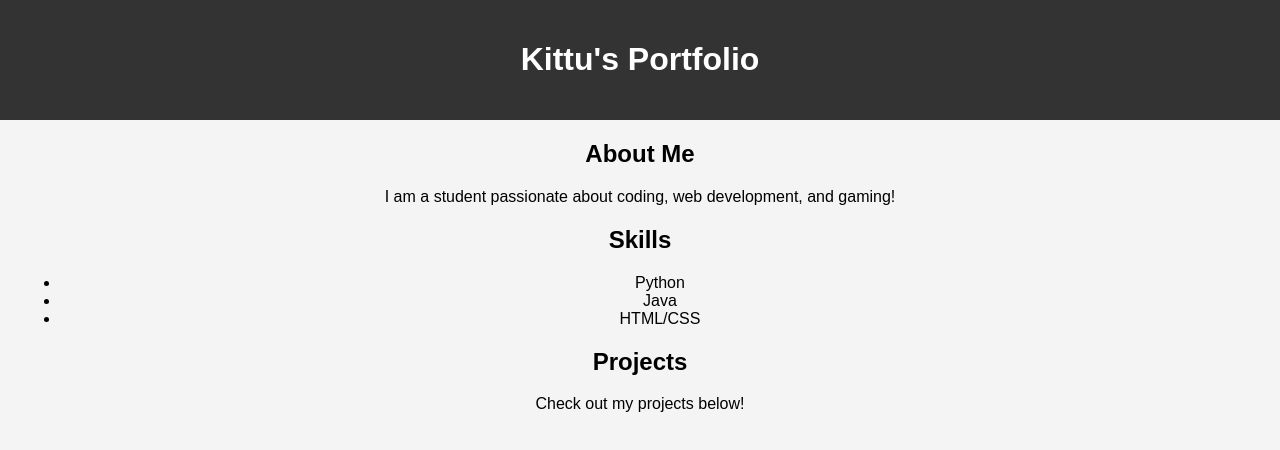
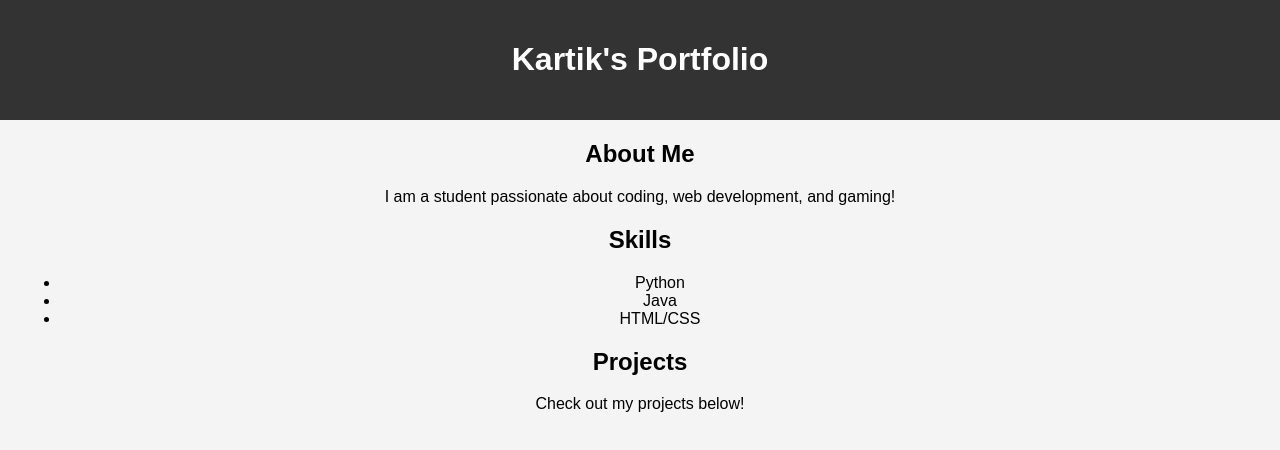
Before and after one commit to kaharkartik9/my-portfolio-, a plain HTML site: page index.html in a window 1280 px wide. Drawn offline with Linux system fonts and the light colour scheme.

Commit message:
Update index.html

```diff
--- a/index.html
+++ b/index.html
@@ -24,7 +24,7 @@
 </head>
 <body>
     <header>
-        <h1>Kittu's Portfolio</h1>
+        <h1>Kartik's Portfolio</h1>
     </header>
     <section>
         <h2>About Me</h2>
```
